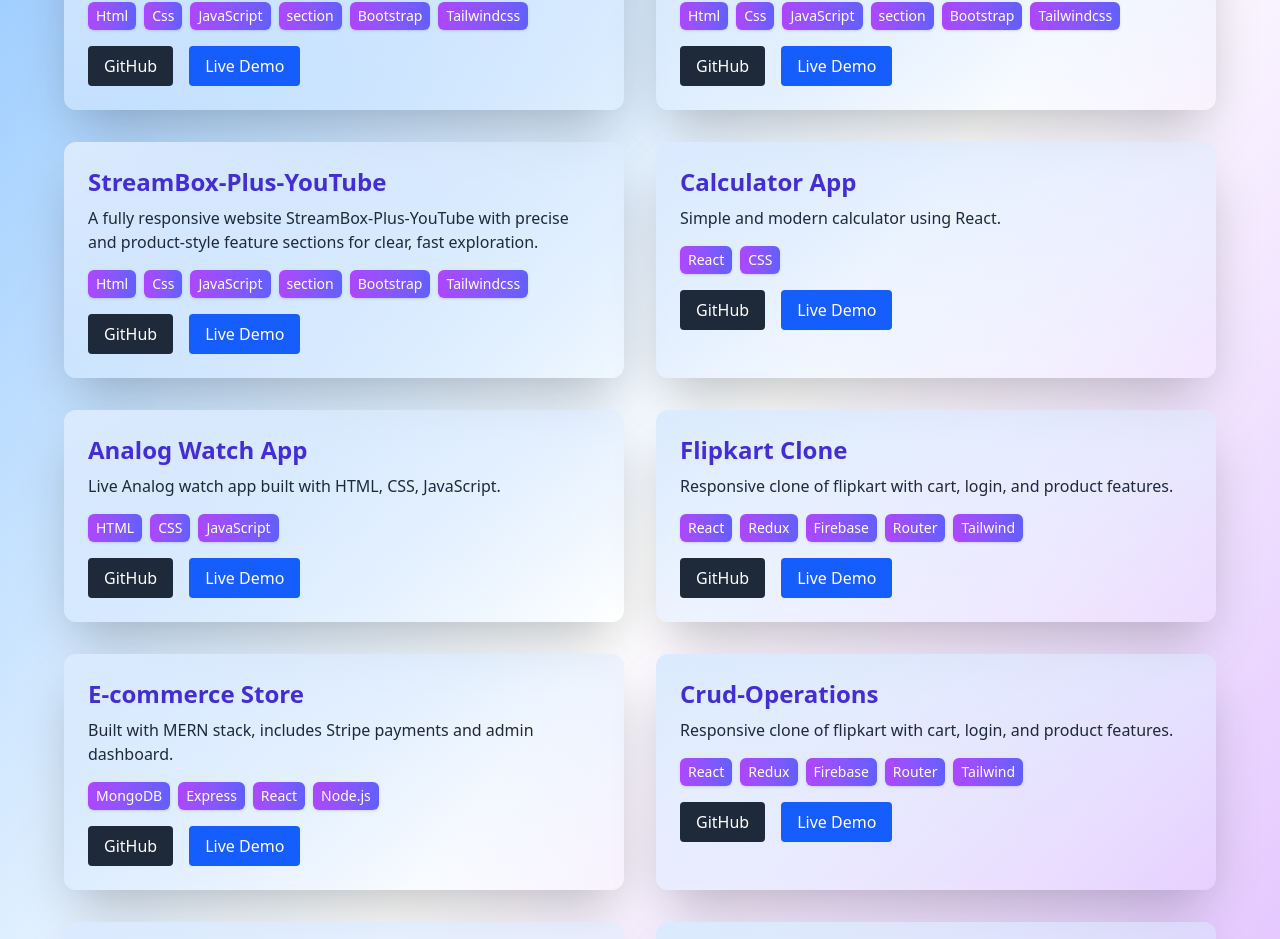
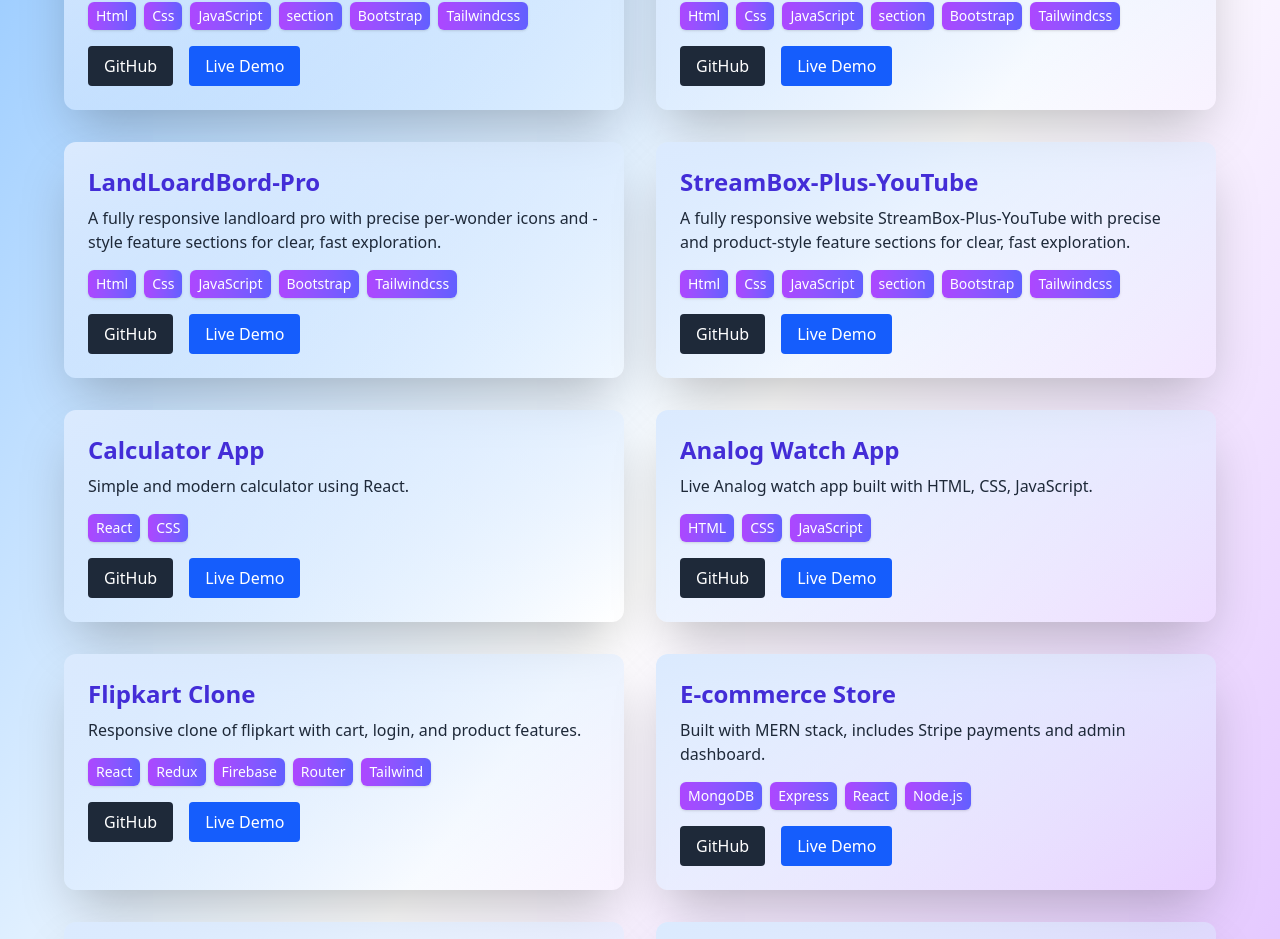
Before and after one commit to official-amrit86/Portfolio, a React (Vite) app: page / in a window 1280 px wide. Shown: the part 1715-2654 px from the top of the page. Built offline with nearby package versions, Linux system fonts and the light colour scheme.

Commit message:
project LandLoardBoard

```diff
--- a/src/App.jsx
+++ b/src/App.jsx
@@ -1,4 +1,4 @@
-// import { useState } from 'react';
+import { useState,useEffect } from 'react';
 
 import './App.css';
 import Hero from './components/Hero';
@@ -14,6 +14,7 @@ function App() {
 
   return (
     <>
+
       <Hero />
       <Skills />
       <Projects />
--- a/src/components/Hero.jsx
+++ b/src/components/Hero.jsx
@@ -73,7 +73,6 @@ export default function Hero() {
             Full-Stack & React Native Developer
           </span>
         </h1>
-
         <p className="text-xl md:text-2xl font-semibold bg-gradient-to-r from-purple-600 via-pink-500 to-red-500 text-transparent bg-clip-text drop-shadow-md tracking-wide">
           Full-Stack Developer | MERN Stack Expert | JavaScript Enthusiast
         </p>
--- a/src/components/Projects.jsx
+++ b/src/components/Projects.jsx
@@ -51,6 +51,14 @@ export default function Projects() {
       tech: ["Html", "Css", "JavaScript","section" ,"Bootstrap","Tailwindcss"],
       github: "https://github.com/official-amrit86/Seven-Wonders-Worlds",
       live: "https://official-amrit86.github.io/Seven-Wonders-Worlds/#wonders"
+    },
+    {
+      title: "LandLoardBord-Pro",
+      description:
+      "A fully responsive landloard pro  with precise per-wonder icons and -style feature sections for clear, fast exploration.",
+      tech: ["Html", "Css", "JavaScript" ,"Bootstrap","Tailwindcss"],
+      github: "https://github.com/official-amrit86/LandLoardBoard-website",
+      live: "https://official-amrit86.github.io/LandLoardBoard-website"
     },
     {
       title: "StreamBox-Plus-YouTube",
```
